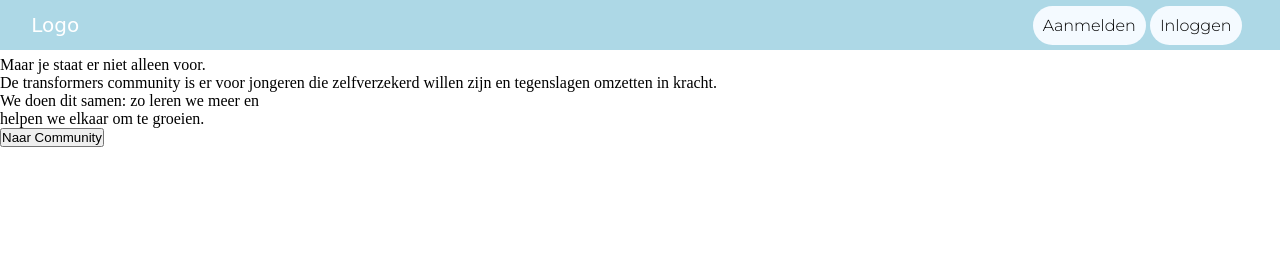
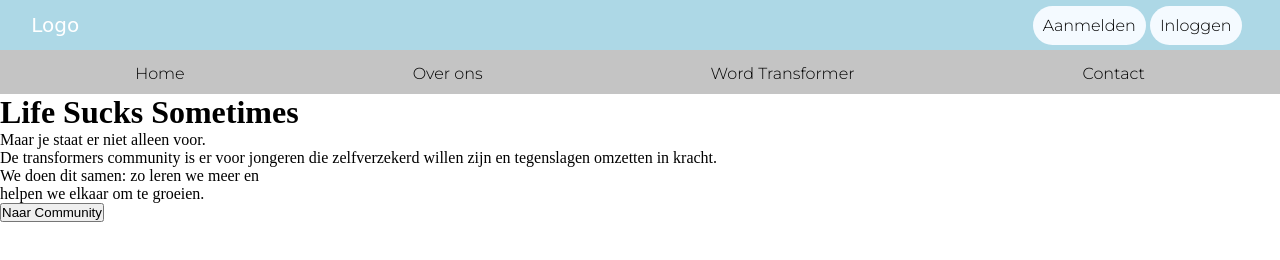
Before and after one commit to ColindeGroot/SocialResponsibility, a plain HTML site: page index.html in a window 1280 px wide. Drawn offline with Linux system fonts and the light colour scheme.

Commit message:
navbar fixed
alleen nog het sticky maken

```diff
--- a/css/style.css
+++ b/css/style.css
@@ -2,6 +2,7 @@
 *{
     margin:0;
     padding:0;
+    text-decoration: none;
 }
 a{
     font-family: 'Montserrat', sans-serif;
@@ -20,7 +21,6 @@ header{
     align-items: center;
     padding:25%;
     color:white;
-    text-decoration:none;
     font-size: 20px;
     margin-left:40%;
     font-family: 'Redressed', cursive;
@@ -36,10 +36,26 @@ header{
     color:black;
     background-color:rgb(244, 250, 255);
     border-radius: 15rem;
-    text-decoration:none;
+
 }
 .inlogbuttons a:hover{
     background-color:rgb(182, 182, 182);
     border-radius: 15rem;
     text-decoration:none;
 }
+.navbar{
+    padding-top:4em;
+    text-align:center;
+    width:100%;
+    background-color:rgb(196, 196, 196);
+    margin-right:10px;
+    height:30px;
+}
+.navbar a{
+    color:black;
+}
+
+.navbar>a{
+    padding-right:7rem;
+    padding-left:7rem;
+}
```
